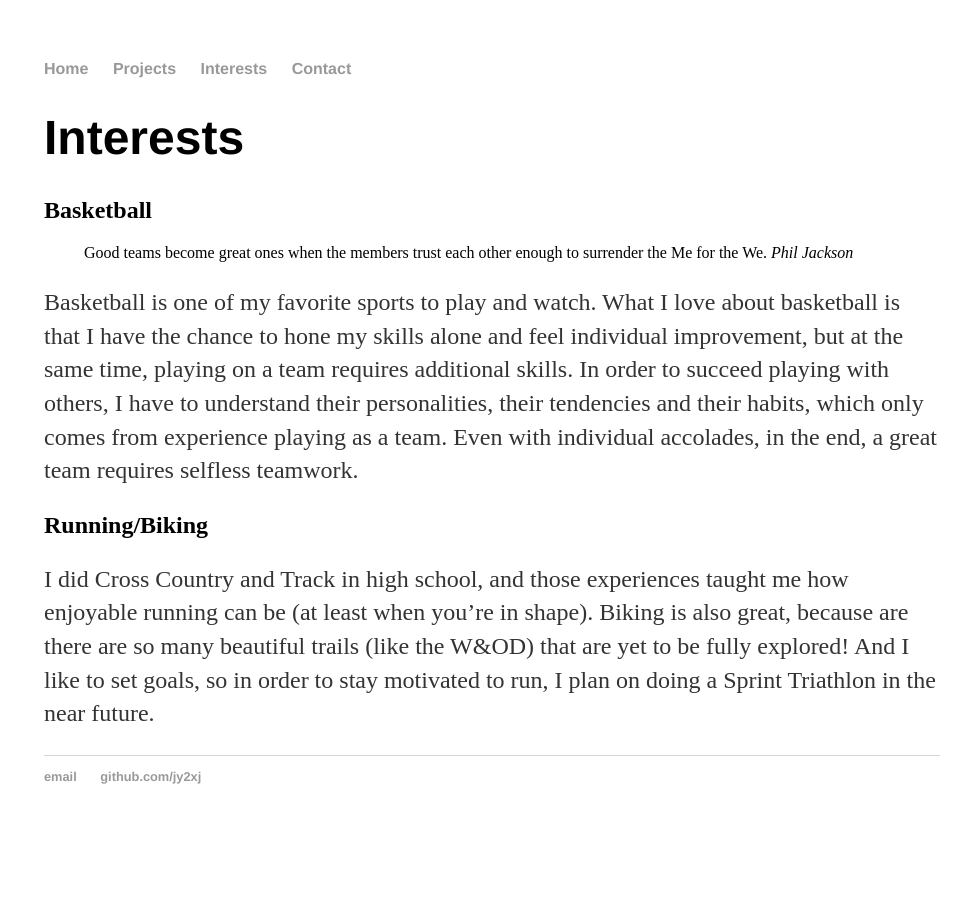
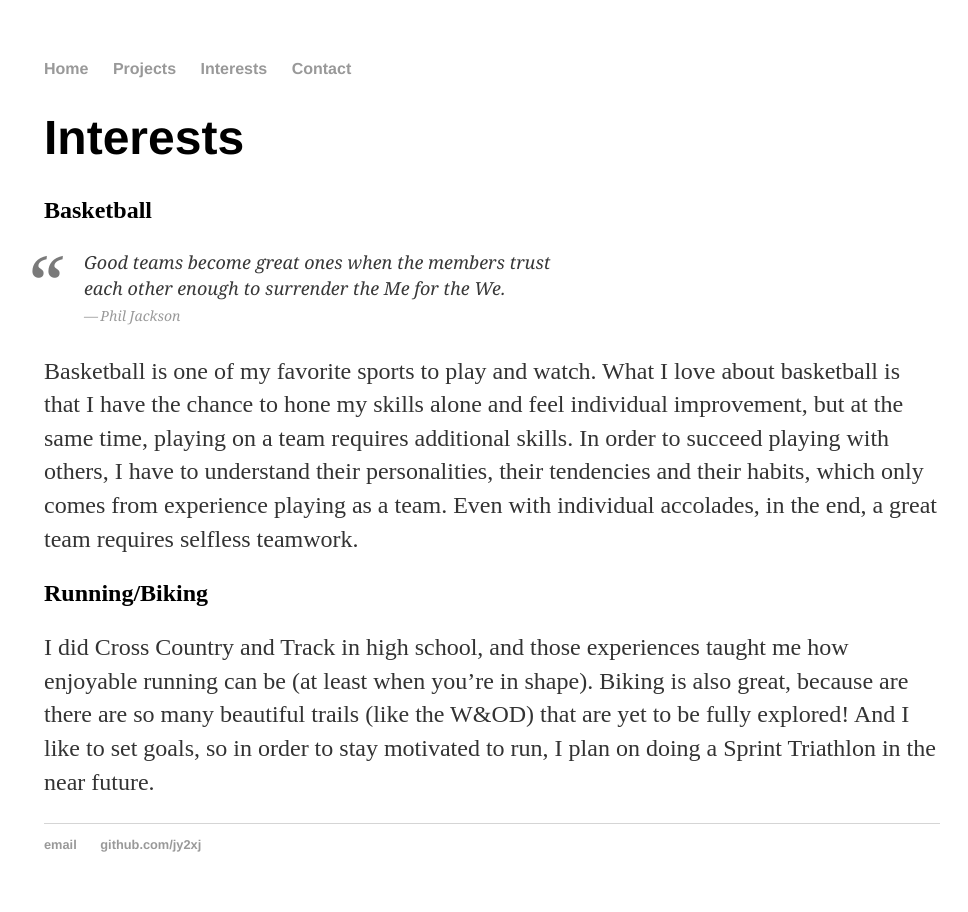
Before and after one commit to jy2xj/jy2xj.github.io, a Jekyll site: the page built from interests/index.html, in a window 1280 px wide. Shown: the whole page, without its empty margins (148-1116 px from the left). Built offline with Jekyll 4.4.1, drawn with Linux system fonts in a browser that asks for light colours.

Commit message:
add basketball quote css

```diff
--- a/css/main.css
+++ b/css/main.css
@@ -63,3 +63,36 @@ ul.posts li {
 #bigFont li{
     font-size:20px;
 }
+
+blockquote {
+font-family: Georgia, serif;
+font-size: 18px;
+font-style: italic;
+width: 500px;
+margin: 0.25em 0;
+padding: 0.25em 40px;
+line-height: 1.45;
+position: relative;
+color: #383838;
+}
+
+blockquote:before {
+display: block;
+content: "\201C";
+font-size: 80px;
+position: absolute;
+left: -20px;
+top: -20px;
+color: #7a7a7a;
+}
+
+blockquote cite {
+color: #999999;
+font-size: 14px;
+display: block;
+margin-top: 5px;
+}
+
+blockquote cite:before {
+content: "\2014 \2009";
+}
```
